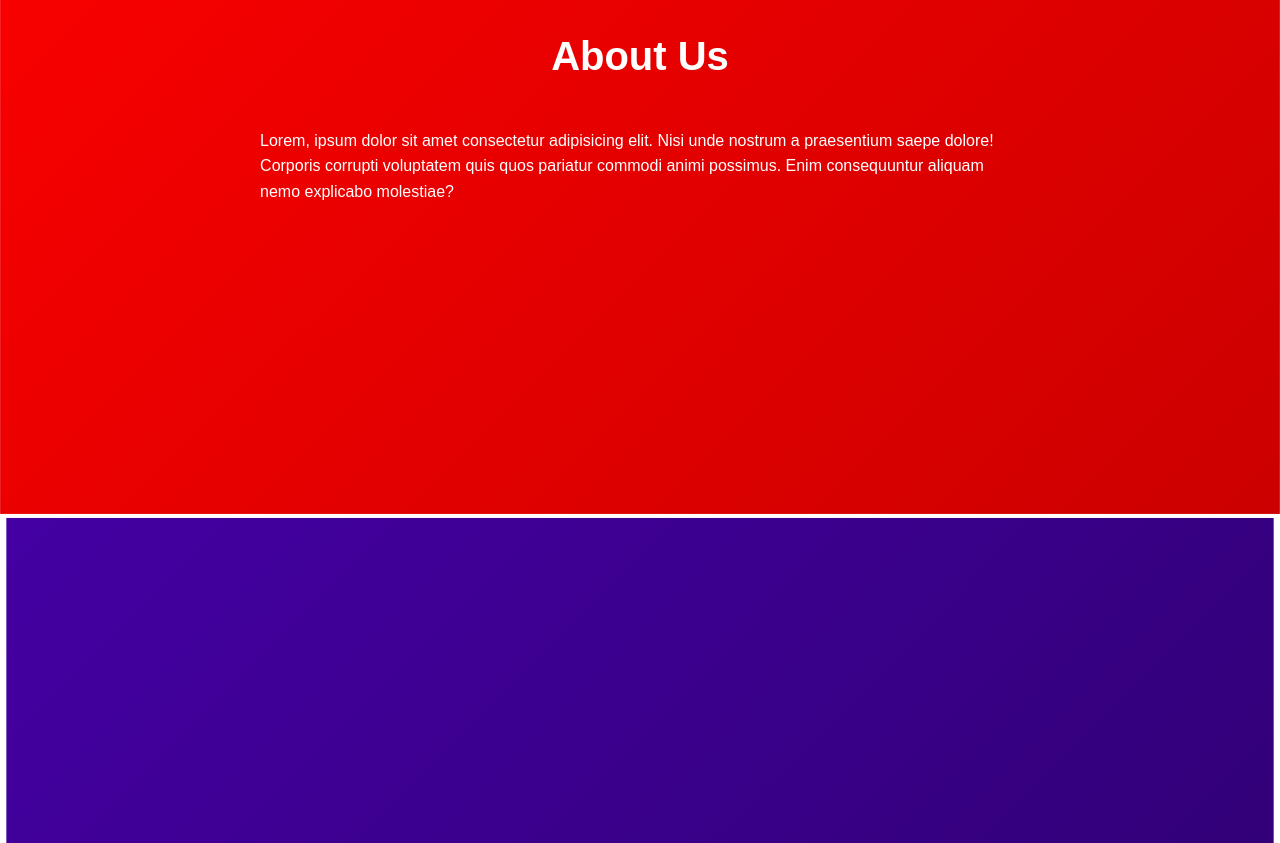
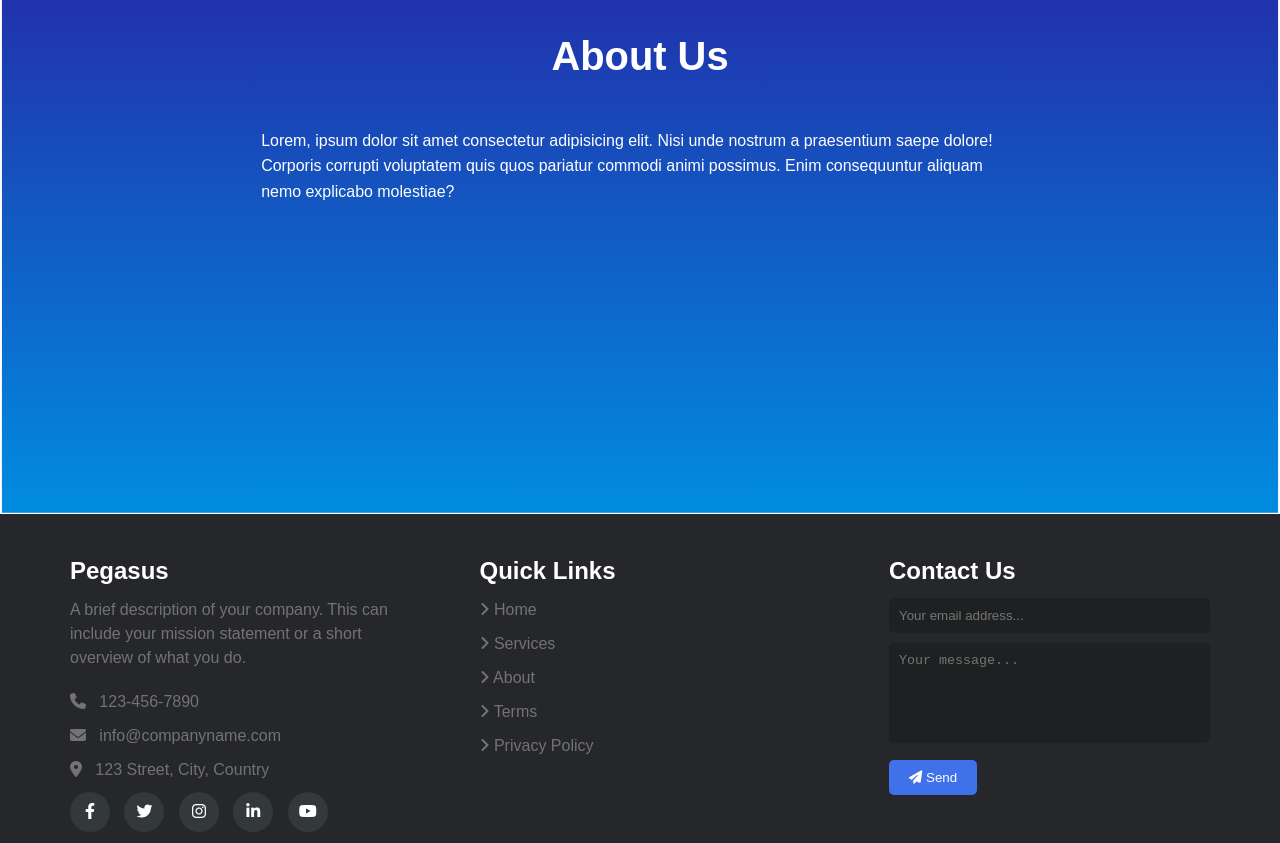
Before and after one commit to S0uf12n8/CVBuilder, a plain HTML site: page index.html in a window 1280 px wide. Shown: the part 1957-2800 px from the top of the page. Drawn offline with Linux system fonts and the light colour scheme.

Commit message:
update
footer and main section upgrade
remove contact section

```diff
--- a/index.html
+++ b/index.html
@@ -1,11 +1,16 @@
 <!DOCTYPE html>
 <html lang="en">
+
 <head>
     <meta charset="UTF-8" />
     <meta name="viewport" content="width=device-width, initial-scale=1.0" />
+
     <title>AI CV Builder</title>
     <link rel="stylesheet" href="styles.css" />
+    <link rel="stylesheet" href="https://cdnjs.cloudflare.com/ajax/libs/font-awesome/6.4.0/css/all.min.css">
+
 </head>
+
 <body>
     <nav>
         <div class="nav-container">
@@ -14,7 +19,8 @@
             <label for="menu-toggle" class="menu-button">
                 <span></span>
             </label>
-            <ul class="nav-menu"> <!-- ach ban lik ikono b7al Creatcv ou CVtemplates , -->
+            <ul class="nav-menu">
+                <!-- ach ban lik ikono b7al Creatcv ou CVtemplates , -->
                 <li><a href="/user-dashboard/index.html">Create CV</a></li>
                 <li><a href="#services">Our Services</a></li>
                 <li><a href="#contact">Contact Us</a></li>
@@ -48,31 +54,70 @@
             </div>
             <div class="service-box">
                 <img src="/imgs/Untitled-1 copy.png" alt="Job Posting" />
-                <h3>Post a Job</h3> <!-- blast had post job ach ban lik f orginize posting job z3ma i folowi jobs li posta lihom-->
+                <h3>Post a Job</h3>
+                <!-- blast had post job ach ban lik f orginize posting job z3ma i folowi jobs li posta lihom-->
             </div>
         </div>
     </section>
 
     <section id="about" class="zoom-section">
         <div class="section-content">
-            <h2 class="section-title">About Us</h2> <!-- 3rft 3mr hen b ach ban lik mais ach ban lik tkon sectio w7da khera ikono cliens ola templates -->
+            <h2 class="section-title">About Us</h2>
+            <!-- 3rft 3mr hen b ach ban lik mais ach ban lik tkon sectio w7da khera ikono cliens ola templates -->
             <p>Lorem, ipsum dolor sit amet consectetur adipisicing elit. Nisi unde nostrum a praesentium saepe dolore! Corporis corrupti voluptatem quis quos pariatur commodi animi possimus. Enim consequuntur aliquam nemo explicabo molestiae?</p>
         </div>
     </section>
 
-    <section id="contact" class="zoom-section">
-        <div class="section-content">
-            <h2 class="section-title">Contact Us</h2>
-            <p>Lorem ipsum dolor sit, amet consectetur adipisicing elit. Vel optio consequuntur amet saepe quaerat asperiores deleniti quod sint dignissimos placeat voluptatibus inventore iusto repellat mollitia ducimus recusandae corporis atque, perferendis eaque?</p>
-        </div>
-    </section>
+    <footer class="site-footer">
+        <div class="container">
+            <div class="footer-content">
+                <div class="footer-section about">
+                    <h2 class="logo-text">Pegasus</h2>
+                    <p>
+                        A brief description of your company. This can include your mission statement or a short overview of what you do.
+                    </p>
+                    <div class="contact">
+                        <span><i class="fas fa-phone"></i> &nbsp; 123-456-7890</span>
+                        <span><i class="fas fa-envelope"></i> &nbsp; info@companyname.com</span>
+                        <span><i class="fas fa-map-marker-alt"></i> &nbsp; 123 Street, City, Country</span>
+                    </div>
+                    <div class="socials">
+                        <a href="#"><i class="fab fa-facebook-f"></i></a>
+                        <a href="#"><i class="fab fa-twitter"></i></a>
+                        <a href="#"><i class="fab fa-instagram"></i></a>
+                        <a href="#"><i class="fab fa-linkedin-in"></i></a>
+                        <a href="#"><i class="fab fa-youtube"></i></a>
+                    </div>
+                </div>
 
-    <footer>
-        <div class="footer">
-            <h2> Footer o keda</h2>
+                <div class="footer-section links">
+                    <h2>Quick Links</h2>
+                    <ul>
+                        <li><a href="#main"><i class="fas fa-angle-right"></i> Home</a></li>
+                        <li><a href="#services"><i class="fas fa-angle-right"></i> Services</a></li>
+                        <li><a href="#about"><i class="fas fa-angle-right"></i> About</a></li>
+                        <li><a href="#"><i class="fas fa-angle-right"></i> Terms</a></li>
+                        <li><a href="#"><i class="fas fa-angle-right"></i> Privacy Policy</a></li>
+                    </ul>
+                </div>
+
+                <div class="footer-section contact-form">
+                    <h2>Contact Us</h2>
+                    <form action="#" method="post">
+                        <input type="email" name="email" class="text-input contact-input" placeholder="Your email address...">
+                        <textarea name="message" class="text-input contact-input" placeholder="Your message..."></textarea>
+                        <button type="submit" class="btn btn-primary"><i class="fas fa-paper-plane"></i> Send</button>
+                    </form>
+                </div>
+            </div>
+
+            <div class="footer-bottom">
+                &copy; 2025 Pegasus| All Rights Reserved | Designed by idk
+            </div>
         </div>
     </footer>
 
     <script src="script.js"></script>
 </body>
+
 </html>
--- a/styles.css
+++ b/styles.css
@@ -4,7 +4,8 @@
     box-sizing: border-box;
 }
 
-body, html {
+body,
+html {
     height: 100%;
     scroll-behavior: smooth;
     font-family: Arial, sans-serif;
@@ -12,7 +13,9 @@ body, html {
     color: #333;
 }
 
+
 /* Navigation */
+
 nav {
     position: fixed;
     top: 0;
@@ -65,7 +68,9 @@ nav ul li a:hover {
     display: none;
 }
 
+
 /* Sections */
+
 .zoom-section {
     min-height: 100vh;
     display: flex;
@@ -133,19 +138,17 @@ nav ul li a:hover {
 }
 
 #about {
-    background: linear-gradient(135deg, #ff0000, #cc0000);
-}
-
-#contact {
-    background: linear-gradient(135deg, #4400a3, #2d006c);
+    background: linear-gradient(180deg, #330091, #008ddf);
 }
 
 #services {
-    background: linear-gradient(135deg, #006699, #003366);
+    background: linear-gradient(180deg, #ff0000, #330091);
     padding: 80px 20px;
 }
 
+
 /* Services */
+
 .services-container {
     display: flex;
     justify-content: center;
@@ -192,7 +195,135 @@ nav ul li a:hover {
     font-size: 1.5rem;
 }
 
+.site-footer {
+    background-color: #26272b;
+    color: #737373;
+    font-size: 16px;
+    padding: 45px 0 20px;
+    line-height: 24px;
+}
+
+.container {
+    max-width: 1200px;
+    margin: 0 auto;
+    padding: 0 15px;
+}
+
+.footer-content {
+    display: flex;
+    flex-wrap: wrap;
+    justify-content: space-between;
+    margin-bottom: 30px;
+}
+
+.footer-section {
+    flex-basis: 30%;
+    padding: 0 15px;
+    margin-bottom: 20px;
+}
+
+.about .logo-text {
+    color: #fff;
+    margin-bottom: 15px;
+}
+
+.about p {
+    margin-bottom: 20px;
+}
+
+.contact span {
+    display: block;
+    margin-bottom: 10px;
+}
+
+.socials a {
+    display: inline-block;
+    width: 40px;
+    height: 40px;
+    background-color: #33383b;
+    color: #fff;
+    border-radius: 50%;
+    text-align: center;
+    line-height: 40px;
+    margin-right: 10px;
+    transition: all 0.3s ease;
+}
+
+.socials a:hover {
+    background-color: #3F71EA;
+}
+
+.links h2,
+.contact-form h2 {
+    color: #fff;
+    margin-bottom: 15px;
+}
+
+.links ul {
+    list-style: none;
+    padding: 0;
+}
+
+.links ul li {
+    margin-bottom: 10px;
+}
+
+.links ul li a {
+    color: #737373;
+    text-decoration: none;
+    transition: all 0.3s ease;
+}
+
+.links ul li a:hover {
+    color: #3F71EA;
+    padding-left: 5px;
+}
+
+.contact-form .text-input {
+    background-color: #1f2022;
+    color: #fff;
+    border: none;
+    border-radius: 5px;
+    padding: 10px;
+    margin-bottom: 10px;
+    width: 100%;
+}
+
+.contact-form textarea {
+    height: 100px;
+    resize: none;
+}
+
+.btn {
+    padding: 10px 20px;
+    border: none;
+    border-radius: 5px;
+    cursor: pointer;
+}
+
+.btn-primary {
+    background-color: #3F71EA;
+    color: #fff;
+}
+
+.footer-bottom {
+    text-align: center;
+    padding-top: 20px;
+    border-top: 1px solid #3a3a3a;
+}
+
+
+/* Responsive layout */
+
+@media (max-width: 768px) {
+    .footer-section {
+        flex-basis: 100%;
+    }
+}
+
+
 /* Responsive Design */
+
 @media screen and (max-width: 768px) {
     .menu-button {
         display: block;
@@ -201,7 +332,6 @@ nav ul li a:hover {
         height: 20px;
         position: relative;
     }
-
     .menu-button span,
     .menu-button span:before,
     .menu-button span:after {
@@ -212,34 +342,27 @@ nav ul li a:hover {
         width: 100%;
         transition: all 0.3s ease;
     }
-
     .menu-button span {
         top: 50%;
         transform: translateY(-50%);
     }
-
     .menu-button span:before {
         content: '';
         top: -8px;
     }
-
     .menu-button span:after {
         content: '';
         bottom: -8px;
     }
-
-    .menu-toggle:checked + .menu-button span {
+    .menu-toggle:checked+.menu-button span {
         background-color: transparent;
     }
-
-    .menu-toggle:checked + .menu-button span:before {
+    .menu-toggle:checked+.menu-button span:before {
         transform: rotate(45deg) translate(6px, 6px);
     }
-
-    .menu-toggle:checked + .menu-button span:after {
+    .menu-toggle:checked+.menu-button span:after {
         transform: rotate(-45deg) translate(6px, -6px);
     }
-
     .nav-menu {
         position: absolute;
         flex-direction: column;
@@ -252,28 +375,22 @@ nav ul li a:hover {
         overflow: hidden;
         transition: max-height 0.3s ease;
     }
-
-    .menu-toggle:checked ~ .nav-menu {
+    .menu-toggle:checked~.nav-menu {
         max-height: 300px;
     }
-
     nav ul li {
         width: 100%;
     }
-
     nav ul li a {
         padding: 15px 20px;
         border-bottom: 1px solid rgba(255, 255, 255, 0.1);
     }
-
     .service-box {
         flex: 1 1 100%;
     }
-
     .hero-content h1 {
         font-size: 2.2rem;
     }
-
     .section-title {
         font-size: 2rem;
     }
@@ -284,11 +401,9 @@ nav ul li a:hover {
         min-height: 200px;
         padding: 20px;
     }
-
     .hero-content {
         padding: 20px;
     }
-
     .hero-content h1 {
         font-size: 1.8rem;
     }
```
Also changed, not shown: script.js (line endings or trailing spaces).
